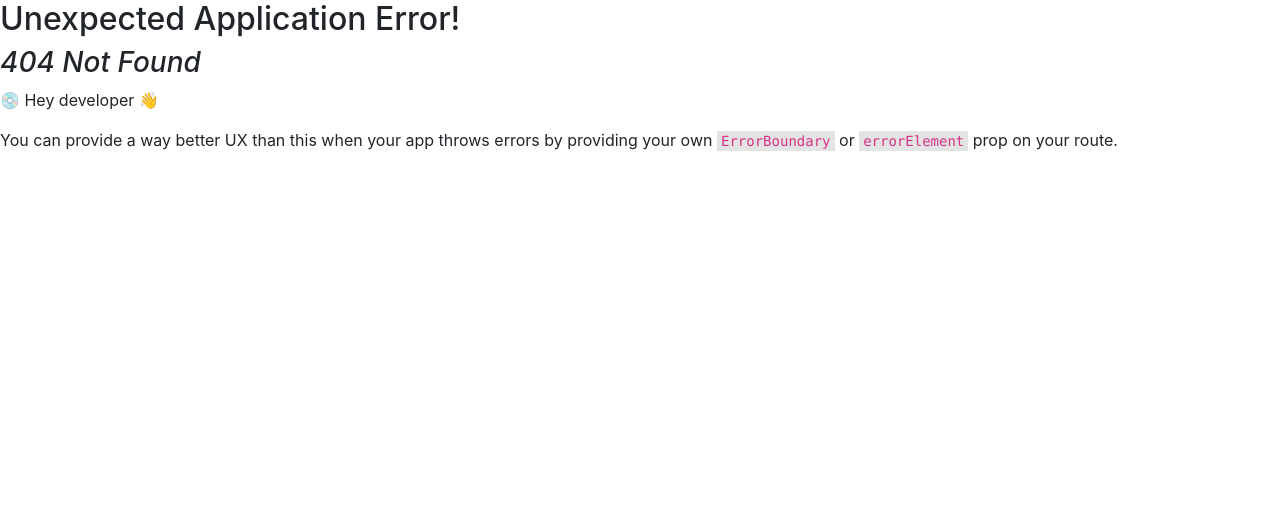
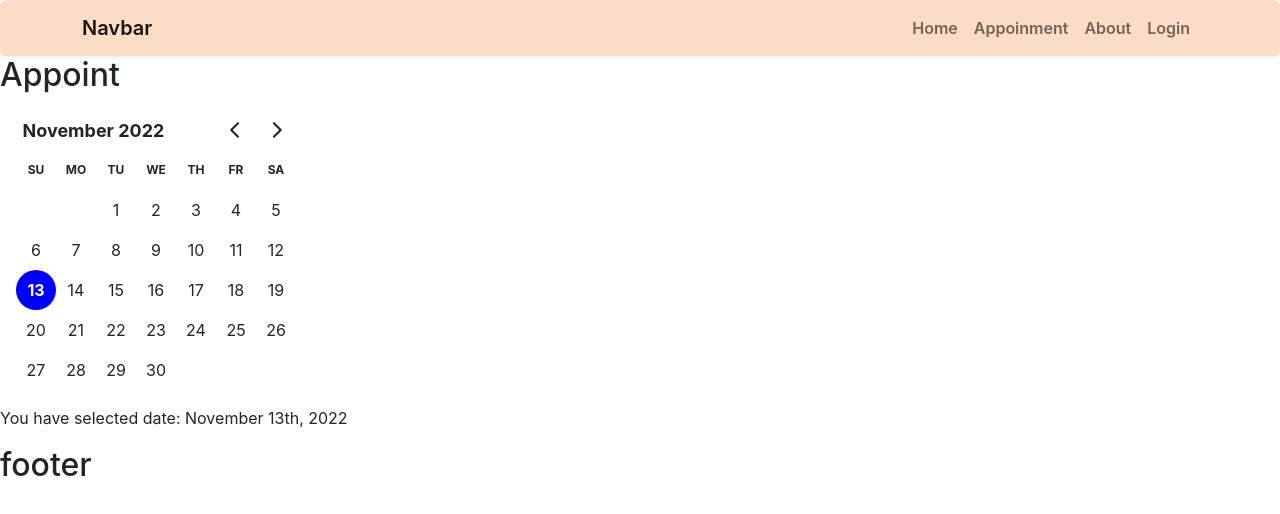
Before and after one commit to mohaimenur1/docter-portal, a React (Create React App) app: page /appoinment in a window 1280 px wide. Before the commit this address had no page. Shown: the top 514 px of the page. Built offline with nearby package versions, Linux system fonts and the light colour scheme.

Commit message:
appoinment

```diff
--- a/package.json
+++ b/package.json
@@ -6,7 +6,9 @@
     "@testing-library/jest-dom": "^5.16.5",
     "@testing-library/react": "^13.4.0",
     "@testing-library/user-event": "^13.5.0",
+    "date-fns": "^2.29.3",
     "react": "^18.2.0",
+    "react-day-picker": "^8.3.6",
     "react-dom": "^18.2.0",
     "react-router-dom": "^6.4.1",
     "react-scripts": "5.0.1",
--- a/src/components/Navbar/Navbar.js
+++ b/src/components/Navbar/Navbar.js
@@ -1,44 +1,49 @@
 /** @format */
 
-import React from 'react';
-import { Link } from 'react-router-dom';
-import './Navbar.css';
+import React from "react";
+import { Link } from "react-router-dom";
+import "./Navbar.css";
 
 const Navbar = () => {
   return (
     <div>
-      <nav className='navbar navbar-expand-lg navbar-bg shadow-sm rounded'>
-        <div className='container'>
-          <Link className='navbar-brand fw-semibold'>Navbar</Link>
+      <nav className="navbar navbar-expand-lg navbar-bg shadow-sm rounded">
+        <div className="container">
+          <Link className="navbar-brand fw-semibold">Navbar</Link>
           <button
-            className='navbar-toggler'
-            type='button'
-            data-bs-toggle='collapse'
-            data-bs-target='#navbarNav'
-            aria-controls='navbarNav'
-            aria-expanded='false'
-            aria-label='Toggle navigation'
+            className="navbar-toggler"
+            type="button"
+            data-bs-toggle="collapse"
+            data-bs-target="#navbarNav"
+            aria-controls="navbarNav"
+            aria-expanded="false"
+            aria-label="Toggle navigation"
           >
-            <span className='navbar-toggler-icon'></span>
+            <span className="navbar-toggler-icon"></span>
           </button>
-          <div className='collapse navbar-collapse' id='navbarNav'>
-            <ul className='navbar-nav ms-auto'>
-              <li className='nav-item'>
+          <div className="collapse navbar-collapse" id="navbarNav">
+            <ul className="navbar-nav ms-auto">
+              <li className="nav-item">
                 <Link
-                  className='nav-link fw-semibold active'
-                  aria-current='page'
+                  to="/"
+                  className="nav-link fw-semibold"
+                  aria-current="page"
                 >
                   Home
                 </Link>
               </li>
-              <li className='nav-item'>
-                <Link className='nav-link fw-semibold'>Appoinment</Link>
+              <li className="nav-item">
+                <Link to="/appoinment" className="nav-link fw-semibold">
+                  Appoinment
+                </Link>
               </li>
-              <li className='nav-item'>
-                <Link className='nav-link fw-semibold'>About</Link>
+              <li className="nav-item">
+                <Link className="nav-link fw-semibold">About</Link>
               </li>
-              <li className='nav-item'>
-                <Link className='nav-link fw-semibold'>Login</Link>
+              <li className="nav-item">
+                <Link to="/login" className="nav-link fw-semibold">
+                  Login
+                </Link>
               </li>
             </ul>
           </div>
--- /dev/null
+++ b/src/pages/Appoinment/Appoinment.js
@@ -0,0 +1,20 @@
+import { format } from "date-fns";
+import React, { useState } from "react";
+import { DayPicker } from "react-day-picker";
+
+const Appoinment = () => {
+  const [selectedDate, setSelectedDate] = useState(new Date());
+  return (
+    <div>
+      <h2>Appoint</h2>
+      <DayPicker
+        mode="single"
+        selected={selectedDate}
+        onSelect={setSelectedDate}
+      />
+      <p>You have selected date: {format(selectedDate, "PPP")}</p>
+    </div>
+  );
+};
+
+export default Appoinment;
```
Also changed, not shown: src/route/Route.js (+12 -7 lines), 1 other file (tests, documents, lock files or other folders).
